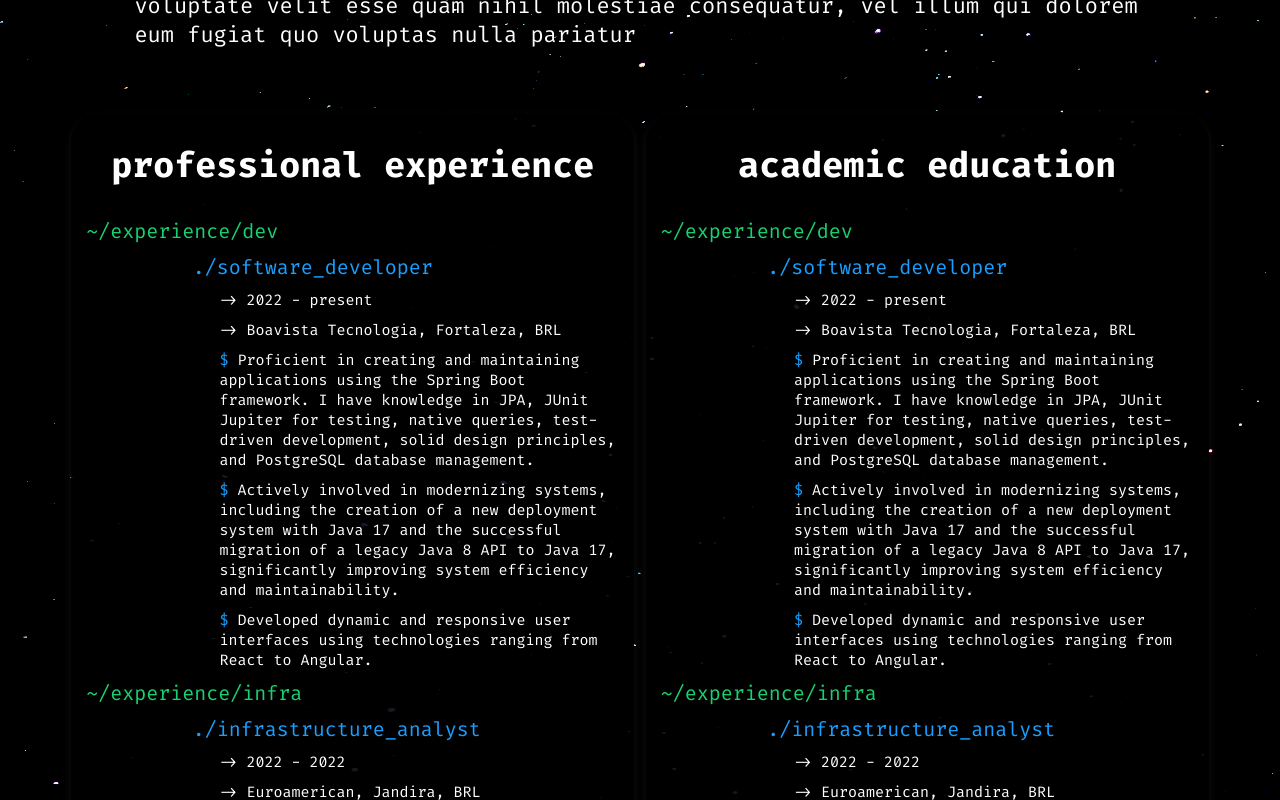
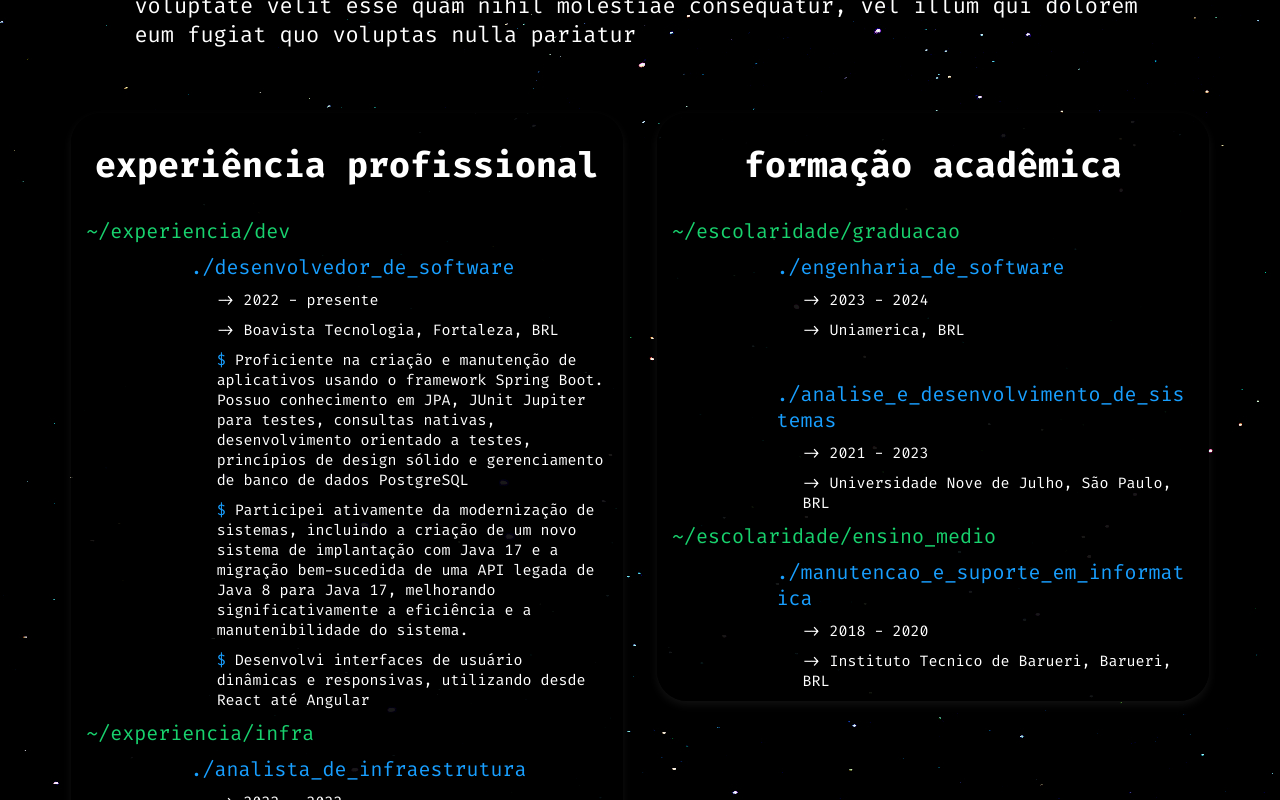
Before and after one commit to VitorTenor/my-personal-blog, a React (Vite) app: page / in a window 1280 px wide. Shown: the part 2000-2800 px from the top of the page. Built offline with nearby package versions, Linux system fonts and the light colour scheme.

Commit message:
linguagem

```diff
--- a/src/language/constants/EN_US.json
+++ b/src/language/constants/EN_US.json
@@ -4,7 +4,7 @@
   "welcome": "Hi There! I'm Vitor",
   "professional_experience": "professional experience",
   "academic_education": "academic education",
-  "experience_component": [
+  "professional_experience_info": [
     {
       "path": "~/experience/dev",
       "experience": [
@@ -41,5 +41,35 @@
         }
       ]
     }
+  ],
+  "academic_education_info": [
+    {
+      "path": "~/academic/graduation",
+      "experience": [
+        {
+          "title": "software_engineer",
+          "date": "2023 - 2024",
+          "company": "Uniamerica, BRL",
+          "description": []
+        },
+        {
+          "title": "system_analysis_and_development",
+          "date": "2021 - 2023",
+          "company": "Universidade Nove de Julho, São Paulo, BRL",
+          "description": []
+        }
+      ]
+    },
+    {
+      "path": "~/academic/high_school",
+      "experience": [
+        {
+          "title": "it_maintenance_and_support",
+          "date": "2018 - 2020",
+          "company": "Instituto Tecnico de Barueri, Barueri, BRL",
+          "description": []
+        }
+      ]
+    }
   ]
 }
--- a/src/language/constants/PT_BR.json
+++ b/src/language/constants/PT_BR.json
@@ -4,7 +4,7 @@
   "welcome": "Eaaai! Eu sou o Vitor",
   "professional_experience": "experiência profissional",
   "academic_education": "formação acadêmica",
-  "experience_component": [
+  "professional_experience_info": [
     {
       "path": "~/experiencia/dev",
       "experience": [
@@ -41,5 +41,35 @@
         }
       ]
     }
+  ],
+  "academic_education_info": [
+    {
+      "path": "~/escolaridade/graduacao",
+      "experience": [
+        {
+          "title": "engenharia_de_software",
+          "date": "2023 - 2024",
+          "company": "Uniamerica, BRL",
+          "description": []
+        },
+        {
+          "title": "analise_e_desenvolvimento_de_sistemas",
+          "date": "2021 - 2023",
+          "company": "Universidade Nove de Julho, São Paulo, BRL",
+          "description": []
+        }
+      ]
+    },
+    {
+      "path": "~/escolaridade/ensino_medio",
+      "experience": [
+        {
+          "title": "manutencao_e_suporte_em_informatica",
+          "date": "2018 - 2020",
+          "company": "Instituto Tecnico de Barueri, Barueri, BRL",
+          "description": []
+        }
+      ]
+    }
   ]
 }
--- a/src/language/languageConfig.ts
+++ b/src/language/languageConfig.ts
@@ -11,8 +11,8 @@ i18next
       en: { translation: translationEN },
       pt: { translation: translationBR },
     },
-    lng: 'en', // Idioma padrão
+    lng: 'pt', // Idioma padrão
     fallbackLng: 'en',
-    debug: false,
+    debug: true,
   })
   .then();
--- a/src/ui/molecule/ExperienceComponent/index.tsx
+++ b/src/ui/molecule/ExperienceComponent/index.tsx
@@ -47,6 +47,7 @@ export default function ExperienceComponent(props: ExperienceProps) {
   const createExperience = (experience: ExperienceComponentProps) => {
     return (
       <>
+        <br />
         <ColoredText
           message={TITLE_PREFIX + experience.title}
           style={TITLE_STYLE}
--- a/src/ui/organism/Sections/Experience/container.ts
+++ b/src/ui/organism/Sections/Experience/container.ts
@@ -1,45 +1,58 @@
 import { useTranslation } from 'react-i18next';
+
+export enum ExperienceType {
+  PROFESSIONAL = 'professional_experience_info',
+  ACADEMIC = 'academic_education_info',
+}
 
 export default function useContainer() {
   let { t } = useTranslation();
 
-  const dev = {
-    path: t('experience_component.0.path'),
-    experience: [
-      {
-        title: t('experience_component.0.experience.0.title'),
-        date: t('experience_component.0.experience.0.date'),
-        company: t('experience_component.0.experience.0.company'),
-        description: [
-          t('experience_component.0.experience.0.description.0'),
-          t('experience_component.0.experience.0.description.1'),
-          t('experience_component.0.experience.0.description.2'),
-        ],
-      },
-    ],
-  };
+  function getExperience(experienceType: ExperienceType) {
+    const lengthComponent: number = parseInt(t(`${experienceType}.length`));
+    const experience_component = [];
 
-  const infra = {
-    path: t('experience_component.1.path'),
-    experience: [
-      {
-        title: t('experience_component.1.experience.0.title'),
-        date: t('experience_component.1.experience.0.date'),
-        company: t('experience_component.1.experience.0.company'),
-        description: [
-          t('experience_component.1.experience.0.description.0'),
-          t('experience_component.1.experience.0.description.1'),
-          t('experience_component.1.experience.0.description.2'),
-        ],
-      },
-      {
-        title: t('experience_component.1.experience.1.title'),
-        date: t('experience_component.1.experience.1.date'),
-        company: t('experience_component.1.experience.1.company'),
-        description: [],
-      },
-    ],
-  };
+    for (let i = 0; i < lengthComponent; i++) {
+      const path = t(`${experienceType}.${i}.path`);
+      const experience = [];
+      const lengthExperience: number = parseInt(
+        t(`${experienceType}.${i}.experience.length`),
+      );
 
-  return { dev, infra };
+      for (let j = 0; j < lengthExperience; j++) {
+        const title = t(`${experienceType}.${i}.experience.${j}.title`);
+        const date = t(`${experienceType}.${i}.experience.${j}.date`);
+        const company = t(`${experienceType}.${i}.experience.${j}.company`);
+
+        const description = [];
+        const lengthDescription: number = parseInt(
+          t(`${experienceType}.${i}.experience.${j}.description.length`),
+        );
+        for (let k = 0; k < lengthDescription; k++) {
+          description.push(
+            t(`${experienceType}.${i}.experience.${j}.description.${k}`),
+          );
+        }
+
+        const experienceItem = {
+          title,
+          date,
+          company,
+          description,
+        };
+
+        experience.push(experienceItem);
+      }
+
+      const component = {
+        path,
+        experience,
+      };
+
+      experience_component.push(component);
+    }
+    return experience_component;
+  }
+
+  return { getExperience };
 }
--- a/src/ui/organism/Sections/Experience/index.tsx
+++ b/src/ui/organism/Sections/Experience/index.tsx
@@ -8,22 +8,26 @@ import {
   TitleStyles,
 } from './styles';
 import ExperienceComponent from '../../../molecule/ExperienceComponent';
-import useContainer from './container';
+import useContainer, { ExperienceType } from './container';
 
 export default function Experience(props: SectionProps): ReactElement {
   const { t } = useTranslation();
-  const { dev, infra } = useContainer();
+  const { getExperience } = useContainer();
   return (
     <ExperienceStyles id={props.id}>
       <ProfessionalExperienceStyles>
         <TitleStyles>{t('professional_experience')}</TitleStyles>
-        <ExperienceComponent childrens={[dev, infra]} />
+        <ExperienceComponent
+          childrens={getExperience(ExperienceType.PROFESSIONAL)}
+        />
         <br />
       </ProfessionalExperienceStyles>
 
       <EducationStyles>
         <TitleStyles>{t('academic_education')}</TitleStyles>
-        <ExperienceComponent childrens={[dev, infra]} />
+        <ExperienceComponent
+          childrens={getExperience(ExperienceType.ACADEMIC)}
+        />
       </EducationStyles>
     </ExperienceStyles>
   );
--- a/src/ui/organism/Sections/Experience/styles.ts
+++ b/src/ui/organism/Sections/Experience/styles.ts
@@ -15,7 +15,7 @@ export const ExperienceStyles = styled.section`
 `;
 
 export const ProfessionalExperienceStyles = styled.div`
-  width: 49.5%;
+  width: 48.5%;
   background-color: ${globalColor.tertiary};
   border-radius: 30px;
   box-shadow: 0 4px 8px hsla(0, 0%, 65%, 0.1);
@@ -28,9 +28,12 @@ export const ProfessionalExperienceStyles = styled.div`
 
 export const EducationStyles = styled.div`
   box-shadow: 0 4px 8px hsla(0, 0%, 65%, 0.1);
-  width: 49.5%;
+  width: 48.5%;
   border-radius: 30px;
   background-color: ${globalColor.tertiary};
+
+  height: 100%;
+
   @media (max-width: 1040px) {
     width: 100%;
   }
```
